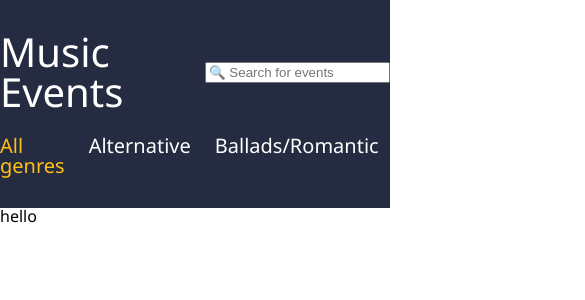
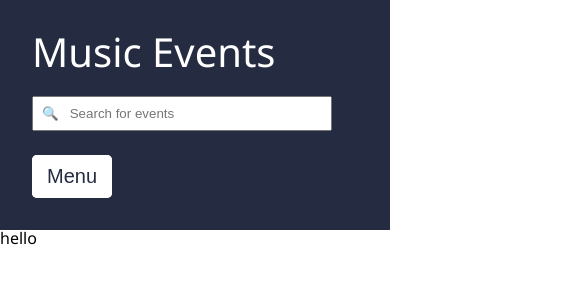
Before and after one commit to milanalakatosh/music-events-react-ts-app, a React (Vite) app: page / in a window 390 px wide. Shown: the top 300 px of the page, 585 px wide, since content can reach past the window. Built offline with nearby package versions, Linux system fonts and the light colour scheme.

Commit message:
Header responsive

```diff
--- a/src/views/components/FlexContainer/FlexContainer.module.scss
+++ b/src/views/components/FlexContainer/FlexContainer.module.scss
@@ -39,7 +39,11 @@
   margin: 0 auto;
 }
 
-@media screen and (max-width: 899px) {
+.fitWidth {
+  width: fit-content;
+}
+
+@media screen and (max-width: 900px) {
   .flexContainer {
     flex-direction: column;
   }
--- a/src/views/components/FlexContainer/FlexContainer.tsx
+++ b/src/views/components/FlexContainer/FlexContainer.tsx
@@ -12,7 +12,8 @@ export type FlexContainerProps = Readonly<{
   alignItemsCenter?: boolean
   vertical?: boolean
   responsiveGap?: boolean
-  noGap?: boolean
+  noGap?: boolean,
+  fitWidth?: boolean
   className?: string
 }> &
   React.PropsWithChildren
@@ -28,6 +29,7 @@ export const FlexContainer: React.FC<FlexContainerProps> = ({
   responsiveGap,
   noGap,
   vertical,
+  fitWidth,
   className,
   children
 }) => (
@@ -43,6 +45,7 @@ export const FlexContainer: React.FC<FlexContainerProps> = ({
       [styles.verticalDirection]: vertical,
       [styles.fixedGap]: !noGap && !responsiveGap,
       [styles.responsiveGap]: !noGap && responsiveGap,
+      [styles.fitWidth]: fitWidth
     })}
   >
     {children}
--- a/src/views/components/Header/Header.module.scss
+++ b/src/views/components/Header/Header.module.scss
@@ -5,6 +5,8 @@ $darkBlue: #252B40;
   width: 100vw;
   display: flex;
   justify-content: center;
+  position: relative;
+  min-height: 9rem;
 
   &Header {
     font-size: 40px;
@@ -12,19 +14,13 @@ $darkBlue: #252B40;
   }
 
   &Container {
-    display: flex;
-    justify-content: center;
     position: static;
     max-width: 1440px;
     padding: 2rem;
   }
 
-  &Items {
-    font-size: 20px;
-    text-decoration: unset;
-    color: #FFF;
-    &:first-child {
-      color: #FEC017;
-    }
+
+  @media screen and (max-width: 600px) {
+    min-height: 9rem;
   }
 }
--- a/src/views/components/Header/Header.tsx
+++ b/src/views/components/Header/Header.tsx
@@ -1,38 +1,61 @@
 import * as React from 'react'
 import styles from './Header.module.scss'
 import { FlexContainer } from '../FlexContainer/FlexContainer'
-import { HeaderItemDefinition, headerItems } from './headerItems'
 import { SearchBar } from '../SearchBar/SearchBar'
+import { MobileMenu } from './Menu/MobileMenu'
+import { DesktopMenu } from './Menu/DesktopMenu'
+import { MenuItemDefinition, menuItemsList } from './menuItems'
 
 export const Header: React.FC = () => {
-  const menuItems: ReadonlyArray<HeaderItemDefinition> = headerItems
+	const menuItems: ReadonlyArray<MenuItemDefinition> = menuItemsList
 
-  const [searchResults, setSearchResults] = React.useState<ReadonlyArray<string>>([]);
+	const [searchResults, setSearchResults] = React.useState<
+		ReadonlyArray<string>
+	>([])
 
-  const handleSearch = (searchTerm:string): void => {
+	const [isSmallScreen, setIsSmallScreen] = React.useState(
+		window.matchMedia('(max-width: 900px)').matches
+	)
+
+	React.useEffect(() => {
+		//TODO: to implement useMediaQuery(breakpoints.down('md')) from material mui cause the code is shorter
+		const mediaQuery = window.matchMedia('(max-width: 900px)')
+
+		const handleScreenChange = (e: MediaQueryListEvent): void => {
+			setIsSmallScreen(e.matches)
+		}
+
+		mediaQuery.addEventListener('change', handleScreenChange)
+
+		// Clean up the event listener on component unmount
+		return () => {
+			mediaQuery.removeEventListener('change', handleScreenChange)
+		}
+	}, [])
+
+	const handleSearch = (searchTerm: string): void => {
 		// For simplicity, just filter an array of example data
 		const exampleData = ['blues', 'rock', 'pop', 'jazz', 'func']
-    const filteredResults = exampleData.filter(item =>
+		const filteredResults = exampleData.filter((item) =>
 			item.toLowerCase().includes(searchTerm.toLowerCase())
 		)
 		setSearchResults(filteredResults)
-  };
+	}
 
 	return (
 		<div className={styles.menu}>
 			<FlexContainer vertical className={styles.menuContainer}>
-				<FlexContainer fixedDirection justifyContentSpaceBetween alignItemsCenter>
+				<FlexContainer
+					justifyContentSpaceBetween
+				>
 					<h1 className={styles.menuHeader}>Music Events</h1>
 					<SearchBar onSearch={handleSearch} />
 				</FlexContainer>
-				<FlexContainer fixedDirection>
-					{/* when the routing is implemented, then use a instead of <a> <NavLink> or <Link> from 'react-router-dom' */}
-					{menuItems.map(({ title, to }, index) => (
-						<a className={styles.menuItems} key={`menu-item-${index}`} href={to}>
-							{title}
-						</a>
-					))}
-				</FlexContainer>
+				{isSmallScreen ? (
+					<MobileMenu menuItems={menuItems} />
+				) : (
+					<DesktopMenu menuItems={menuItems} />
+				)}
 			</FlexContainer>
 		</div>
 	)
--- /dev/null
+++ b/src/views/components/Header/Menu/DesktopMenu.tsx
@@ -0,0 +1,18 @@
+import * as React from 'react'
+import styles from './Menu.module.scss'
+import { FlexContainer } from '../../FlexContainer/FlexContainer'
+import { MenuProps } from '../types'
+
+export const DesktopMenu: React.FC<MenuProps> = ({ menuItems }) => {
+
+	return (
+		<FlexContainer>
+			{/* when the routing is implemented, then use a instead of <a> <NavLink> or <Link> from 'react-router-dom' */}
+			{menuItems.map(({ title, to }, index) => (
+				<a className={styles.menuItems} key={`menu-item-${index}`} href={to}>
+					{title}
+				</a>
+			))}
+		</FlexContainer>
+	)
+}
--- /dev/null
+++ b/src/views/components/Header/Menu/Menu.module.scss
@@ -0,0 +1,52 @@
+.menu {
+  &Mobile {
+    position: relative;
+    position: absolute;
+    right: 2rem;
+    background-color: #fff;
+    border-radius: 5px;
+  }
+
+  &MobileList {
+    position: absolute;
+    background-color: white;
+    top: 2.6rem;
+    right: -2rem;
+    border: 1px solid #252B40;
+    padding: 1rem;
+    border-radius: 5px;
+  }
+
+  &Button {
+    background-color: white;
+    color: #252B40;
+    padding: 10px 15px;
+    border-radius: 5px;
+    border: unset;
+    cursor: pointer;
+    font-size: 20px;
+  }
+
+  &Items {
+    font-size: 20px;
+    text-decoration: unset;
+    color: #FFF;
+    @media screen and (max-width: 900px) {
+      color: #252B40;
+    }
+    &:first-child {
+      color: #FEC017;
+    }
+  }
+
+  @media screen and (max-width: 600px) {
+    &Mobile {
+      position: unset;
+    }
+
+    &MobileList {
+      top: 12.5rem;
+      left: 0;
+    }
+  }
+}
--- /dev/null
+++ b/src/views/components/Header/Menu/MobileMenu.tsx
@@ -0,0 +1,35 @@
+import * as React from 'react'
+import styles from './Menu.module.scss'
+import { MenuProps } from '../types'
+import { FlexContainer } from '../../FlexContainer/FlexContainer'
+
+export const MobileMenu: React.FC<MenuProps> = ({ menuItems }) => {
+
+  const [mobileMenuVisible, setMobileMenuVisible] = React.useState<boolean>(false)
+
+  const toggleMenu = () => {
+		setMobileMenuVisible(!mobileMenuVisible)
+	}
+
+	return (
+		<FlexContainer fitWidth alignItemsCenter className={styles.menuMobile}>
+			<button className={styles.menuButton} onClick={toggleMenu}>
+				Menu
+			</button>
+
+			{mobileMenuVisible && (
+				<FlexContainer fitWidth className={styles.menuMobileList}>
+					{menuItems.map(({ title, to }, index) => (
+						<a
+							className={styles.menuItems}
+							key={`menu-item-${index}`}
+							href={to}
+						>
+							{title}
+						</a>
+					))}
+				</FlexContainer>
+			)}
+		</FlexContainer>
+	)
+}
--- a/src/views/components/Header/headerItems.tsx
+++ b/src/views/components/Header/menuItems.tsx
@@ -1,33 +1,33 @@
 import { NavLinkProps } from 'react-router-dom'
 
-export type HeaderItemDefinition = Readonly<{
+export type MenuItemDefinition = Readonly<{
   title: string//if we were to use translations, then here instead of string would be a function - ReturnType<TFunction> - from i18next
   to: NavLinkProps['to']
 }>
 
-export const headerItems: ReadonlyArray<HeaderItemDefinition> = [
+export const menuItemsList: ReadonlyArray<MenuItemDefinition> = [
   {
     title: 'All genres',
-    to: ''
+    to: '#'
   },
   {
     title: 'Alternative',
-    to: ''
+    to: '#'
   },
   {
     title: 'Ballads/Romantic',
-    to: ''
+    to: '#'
   },
   {
     title: 'Blues',
-    to: ''
+    to: '#'
   },
   {
     title: 'Chanson Francaise',
-    to: ''
+    to: '#'
   },
   {
     title: 'More...',
-    to: ''
+    to: '#'
   }
 ]
--- /dev/null
+++ b/src/views/components/Header/types.ts
@@ -0,0 +1,5 @@
+import { MenuItemDefinition } from './menuItems'
+
+export type MenuProps = Readonly<{
+	menuItems: ReadonlyArray<MenuItemDefinition>
+}>
--- a/src/views/components/SearchBar/SearchBar.module.scss
+++ b/src/views/components/SearchBar/SearchBar.module.scss
@@ -1,5 +1,14 @@
-.searchBar {
+@media screen and (min-width: 901px) {
+  .searchBar {
+    align-self: center;
+  }
+
+  .inputSearch {
+    min-width: 336px;
+  }
 }
 
 .inputSearch {
+  padding: 0.5rem;
+  min-width: 280px;
 }
--- a/src/views/components/SearchBar/SearchBar.tsx
+++ b/src/views/components/SearchBar/SearchBar.tsx
@@ -9,18 +9,17 @@ export const SearchBar: React.FC<Props> = ({ onSearch }) => {
 
   const [searchTerm, setSearchTerm] = React.useState<string>('')
 
-  const handleInputChange = (e) => {
+  const handleInputChange = (e: React.ChangeEvent<HTMLInputElement>) => {
     setSearchTerm(e.target.value)
-    // Call the onSearch function with the updated search term
-    onSearch(e.target.value);
-  };
+    onSearch(e.target.value)
+  }
 
   return (
 		<div className={styles.searchBar}>
      <input
         className={styles.inputSearch}
         type='text'
-        placeholder='🔍 Search for events'
+        placeholder='🔍   Search for events'
         value={searchTerm}
         onChange={handleInputChange}
       />
--- a/tsconfig.json
+++ b/tsconfig.json
@@ -16,6 +16,7 @@
 
     /* Linting */
     "strict": true,
+    "noImplicitAny": true,
     "noUnusedLocals": true,
     "noUnusedParameters": true,
     "noFallthroughCasesInSwitch": true
```
Lines whose indentation alone changed are shown as unchanged.
